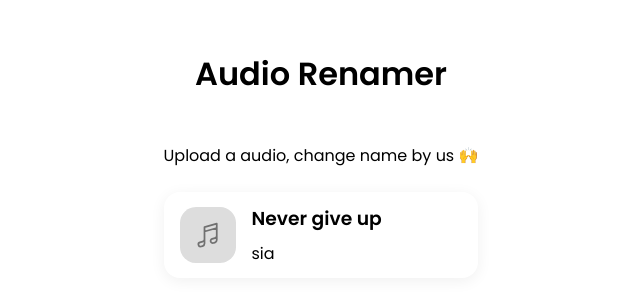
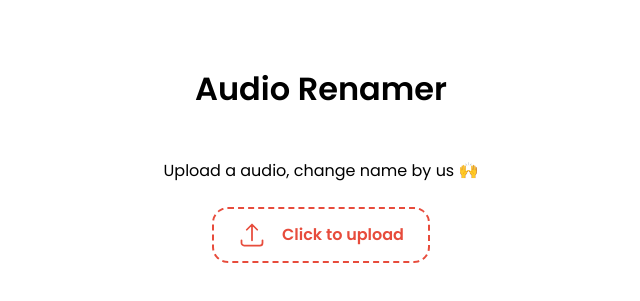
Before and after one commit to nafasebra/audio-renamer, a React (Vite) app: page / in a window 1280 px wide. Shown: the part 247-548 px from the top of the page, without its empty margins (319-959 px from the left). Built offline with nearby package versions, Linux system fonts and the light colour scheme.

Commit message:
made container component

```diff
--- a/src/App.tsx
+++ b/src/App.tsx
@@ -1,6 +1,4 @@
-import FileInput from './components/FileInput'
-import MusicBox from './components/MusicBox'
-
+import Container from './components/Container'
 import { AppProvider } from './context/AppContext'
 
 function App() {
@@ -13,8 +11,7 @@ function App() {
         <p>
           Upload a audio, change name by us 🙌
         </p>
-        <MusicBox />
-        {/* <FileInput /> */}
+        <Container />
       </div>
     </AppProvider>
   )
--- /dev/null
+++ b/src/components/Container.tsx
@@ -0,0 +1,13 @@
+import { useContext } from "react";
+import { AppContext } from "../context/AppContext";
+
+import FileInput from "./FileInput";
+import ReadyToChange from "./ReadyToChange";
+
+function Container() {
+  const { state } = useContext(AppContext);
+
+  return <>{state.fileUploaded ? <ReadyToChange /> : <FileInput />}</>;
+}
+
+export default Container;
```
